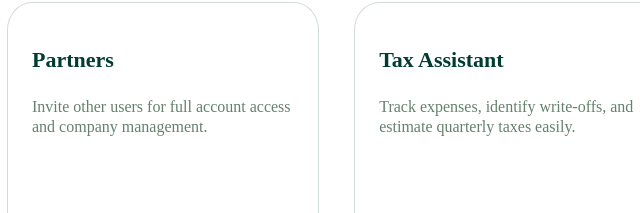
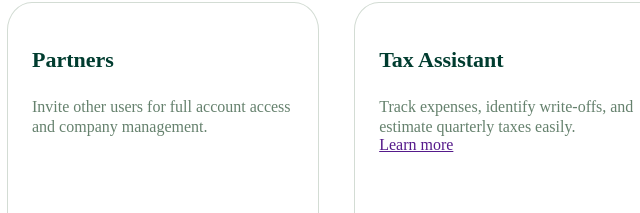
Before and after one commit to FariyaIslam/web-dev-practice, a plain HTML site: page Bonsai - Pricing/index.html in a window 1280 px wide. Shown: the part 587-800 px from the top of the page, 477-1117 px from the left. Drawn offline with Linux system fonts and the light colour scheme.

Commit message:
fixing errors

```diff
--- a/Bonsai - Pricing/index.html
+++ b/Bonsai - Pricing/index.html
@@ -39,6 +39,7 @@
             <div class="tax__assistant">
                 <h4>Tax Assistant</h4>
                 <p>Track expenses, identify write-offs, and estimate quarterly taxes easily.</p>
+                <a href="">Learn more</a>
                 <h3>$10<span>/month</span></h3>
             </div>
 
--- a/Bonsai - Pricing/style.css
+++ b/Bonsai - Pricing/style.css
@@ -152,3 +152,8 @@ span {
     font-weight: 400;
     padding: 0 1.5rem;
 }
+
+a {
+    padding: 0 1.5rem;
+    margin-top: 3rem;
+}
```
